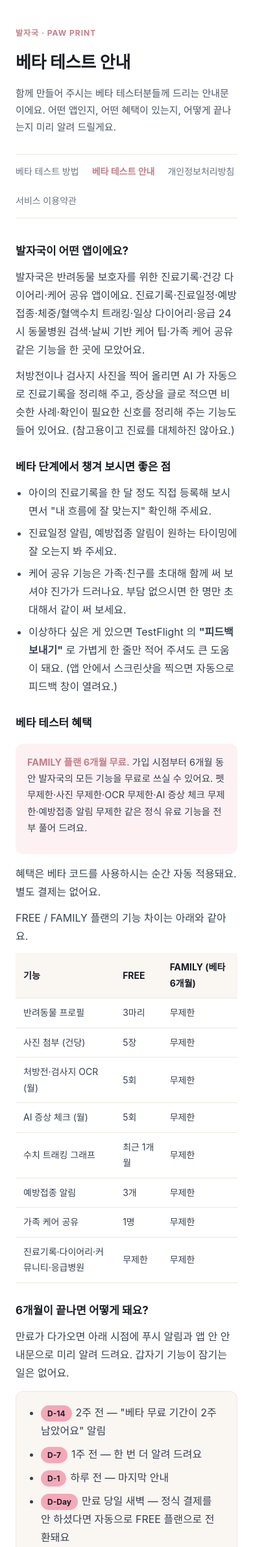
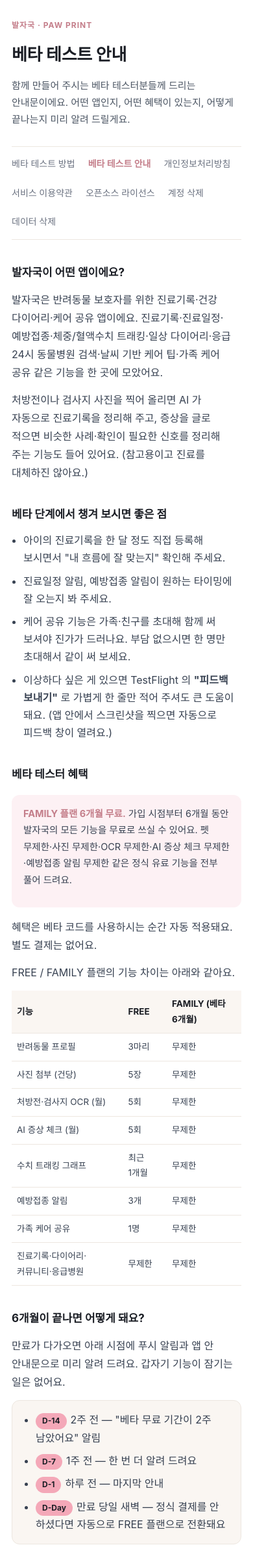
Before and after one commit to Arrival-Lab/paw-print, a Spring Boot app: page /beta.html in a window 390 px wide. Shown: the top 2380 px of the page at 65% size. Run offline with Spring Boot 4, Linux system fonts and the light colour scheme; some of the project's set-up classes (security, data sources, template engines, error pages and the like) are left out, and stand-ins take their place.

Commit message:
feat: update navigation links and styles across multiple HTML files for improved accessibility and consistency

```diff
--- a/backend/src/main/resources/static/account-deletion.html
+++ b/backend/src/main/resources/static/account-deletion.html
@@ -52,6 +52,7 @@
       font-weight: 500;
     }
     nav a:hover { color: #C47E8A; }
+    nav a.active { color: #C47E8A; font-weight: 700; }
     section { margin-bottom: 28px; }
     h2 {
       font-size: 18px;
@@ -102,10 +103,12 @@
     <h1>계정 및 데이터 삭제 안내</h1>
     <p class="effective">앱 · 개발자: 발자국 (Paw Print) / Chaeon Studio (채온스튜디오, 대표 서채연)</p>
     <nav>
+      <a href="/beta-guide.html">베타 테스트 방법</a>
+      <a href="/beta.html">베타 테스트 안내</a>
       <a href="/privacy.html">개인정보처리방침</a>
       <a href="/terms.html">서비스 이용약관</a>
       <a href="/licenses.html">오픈소스 라이선스</a>
-      <a href="/account-deletion.html" style="color:#C47E8A;font-weight:700;">계정 삭제</a>
+      <a href="/account-deletion.html" class="active">계정 삭제</a>
       <a href="/data-deletion.html">데이터 삭제</a>
     </nav>
 
--- a/backend/src/main/resources/static/beta.html
+++ b/backend/src/main/resources/static/beta.html
@@ -15,7 +15,11 @@
       line-height: 1.75;
       font-size: 16px;
       -webkit-text-size-adjust: 100%;
+      /* 한국어: 단어 중간에 줄바꿈되지 않도록 공백·구두점에서만 끊기게. */
+      word-break: keep-all;
+      overflow-wrap: break-word;
     }
+    h1, h2 { text-wrap: pretty; }
     .container { max-width: 720px; margin: 0 auto; padding: 40px 24px 80px; }
     .brand {
       font-size: 12px;
@@ -126,6 +130,21 @@
       font-size: 13px;
       color: #6b7280;
     }
+    @media (max-width: 480px) {
+      .container { padding: 28px 18px 60px; }
+      section { margin-bottom: 36px; }
+      h2 { margin-bottom: 12px; }
+      p { margin-bottom: 14px; }
+      ul { padding-left: 18px; }
+      ul li { margin-bottom: 8px; line-height: 1.7; }
+      .timeline { padding: 16px 18px; }
+      .timeline li { line-height: 1.7; }
+      .callout { padding: 16px 18px; }
+      .addendum { margin-top: 32px; padding: 18px; }
+      footer { margin-top: 40px; }
+      table { font-size: 13.5px; }
+      th, td { padding: 9px 8px; }
+    }
   </style>
 </head>
 <body>
@@ -138,6 +157,9 @@
       <a href="/beta.html" class="active">베타 테스트 안내</a>
       <a href="/privacy.html">개인정보처리방침</a>
       <a href="/terms.html">서비스 이용약관</a>
+      <a href="/licenses.html">오픈소스 라이선스</a>
+      <a href="/account-deletion.html">계정 삭제</a>
+      <a href="/data-deletion.html">데이터 삭제</a>
     </nav>
 
     <section>
--- a/backend/src/main/resources/static/data-deletion.html
+++ b/backend/src/main/resources/static/data-deletion.html
@@ -93,6 +93,8 @@
     <h1>데이터 삭제 안내</h1>
     <p class="effective">앱 · 개발자: 발자국 (Paw Print) / Chaeon Studio (채온스튜디오, 대표 서채연)</p>
     <nav>
+      <a href="/beta-guide.html">베타 테스트 방법</a>
+      <a href="/beta.html">베타 테스트 안내</a>
       <a href="/privacy.html">개인정보처리방침</a>
       <a href="/terms.html">서비스 이용약관</a>
       <a href="/licenses.html">오픈소스 라이선스</a>
--- a/backend/src/main/resources/static/licenses.html
+++ b/backend/src/main/resources/static/licenses.html
@@ -135,9 +135,13 @@
     <h1>오픈소스 라이선스</h1>
     <p class="effective">최종 갱신: 2026년 5월 22일</p>
     <nav>
+      <a href="/beta-guide.html">베타 테스트 방법</a>
+      <a href="/beta.html">베타 테스트 안내</a>
       <a href="/privacy.html">개인정보처리방침</a>
       <a href="/terms.html">서비스 이용약관</a>
       <a href="/licenses.html" class="active">오픈소스 라이선스</a>
+      <a href="/account-deletion.html">계정 삭제</a>
+      <a href="/data-deletion.html">데이터 삭제</a>
     </nav>
 
     <p class="intro">발자국 (Paw Print) 은 다음 오픈소스 소프트웨어를 사용합니다. 각 소프트웨어의 라이선스 조항에 따라 저작권자 및 라이선스 전문(全文)을 표기합니다.</p>
--- a/backend/src/main/resources/static/privacy.html
+++ b/backend/src/main/resources/static/privacy.html
@@ -93,9 +93,13 @@
     <h1>개인정보처리방침</h1>
     <p class="effective">시행일: 2026년 5월 22일</p>
     <nav>
+      <a href="/beta-guide.html">베타 테스트 방법</a>
+      <a href="/beta.html">베타 테스트 안내</a>
       <a href="/privacy.html" class="active">개인정보처리방침</a>
       <a href="/terms.html">서비스 이용약관</a>
       <a href="/licenses.html">오픈소스 라이선스</a>
+      <a href="/account-deletion.html">계정 삭제</a>
+      <a href="/data-deletion.html">데이터 삭제</a>
     </nav>
 
     <section>
--- a/backend/src/main/resources/static/terms.html
+++ b/backend/src/main/resources/static/terms.html
@@ -93,9 +93,13 @@
     <h1>서비스 이용약관</h1>
     <p class="effective">시행일: 2026년 5월 22일</p>
     <nav>
+      <a href="/beta-guide.html">베타 테스트 방법</a>
+      <a href="/beta.html">베타 테스트 안내</a>
       <a href="/privacy.html">개인정보처리방침</a>
       <a href="/terms.html" class="active">서비스 이용약관</a>
       <a href="/licenses.html">오픈소스 라이선스</a>
+      <a href="/account-deletion.html">계정 삭제</a>
+      <a href="/data-deletion.html">데이터 삭제</a>
     </nav>
 
     <section>
```
Also changed, not shown: backend/src/main/resources/static/beta-guide.html (+15 -1 lines).
